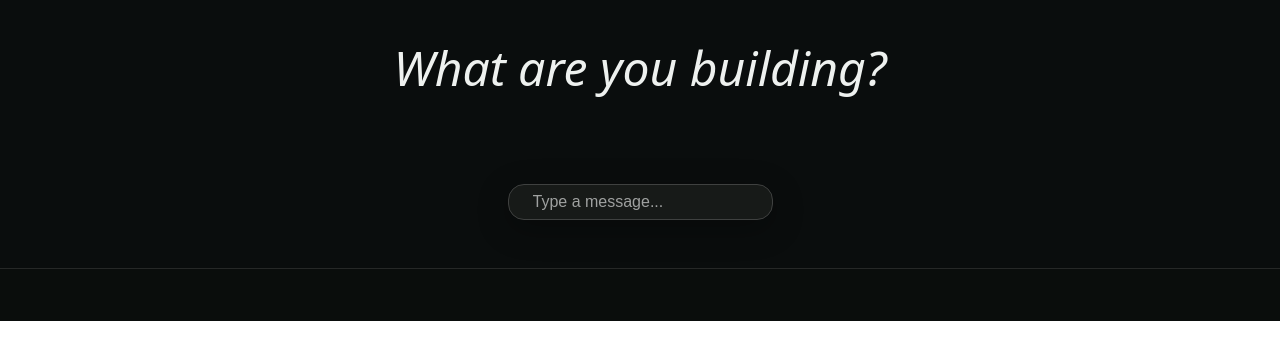
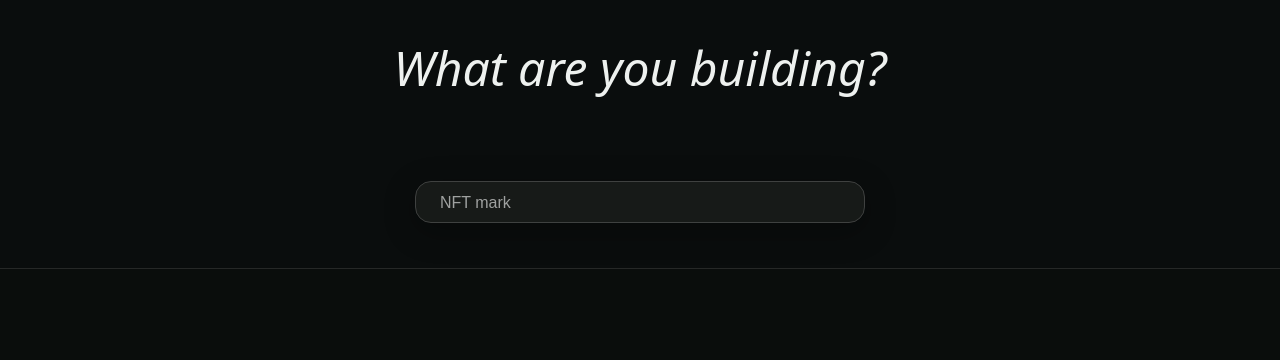
Before and after one commit to rtbarnes/what-are-you-building, a React (Vite) app: page / in a window 1280 px wide. Shown: the top 360 px of the page. Built offline with nearby package versions, Linux system fonts and the light colour scheme.

Commit message:
nicer input

```diff
--- a/src/chat/Chat.module.css
+++ b/src/chat/Chat.module.css
@@ -5,6 +5,7 @@
   background: rgb(var(--background-dark));
   color: rgb(var(--gray-100));
   position: relative;
+  min-height: 100vh;
 }
 
 .header {
@@ -16,13 +17,14 @@
 }
 
 .inputSection {
+  align-self: center;
   flex: 0 0 100px;
   display: flex;
   align-items: center;
   justify-content: center;
   padding: var(--space-lg);
   max-width: 60%;
-  margin: 0 auto;
+  width: 400px;
 }
 
 .output {
--- a/src/chat/MessageInput.module.css
+++ b/src/chat/MessageInput.module.css
@@ -1,6 +1,4 @@
 .inputBar {
-  display: grid;
-  grid-template-columns: 1fr auto;
   gap: var(--space-sm);
   background: rgb(var(--gray-900));
   backdrop-filter: blur(10px);
@@ -18,6 +16,7 @@
   color: rgb(var(--gray-100));
   font-size: 16px;
   outline: none;
+  width: 400px;
 }
 
 .textInput::placeholder {
--- a/src/chat/MessageInput.tsx
+++ b/src/chat/MessageInput.tsx
@@ -1,4 +1,5 @@
 import styles from "./MessageInput.module.css";
+import { useCyclingPlaceholder } from "./useCyclingPlaceholder";
 
 type MessageInputProps = {
   value: string;
@@ -13,6 +14,8 @@ export function MessageInput({
   onSubmit,
   disabled,
 }: MessageInputProps) {
+  const placeholder = useCyclingPlaceholder(2000);
+
   return (
     <form
       className={styles.inputBar}
@@ -25,7 +28,7 @@ export function MessageInput({
       <input
         className={styles.textInput}
         type="text"
-        placeholder="Type a message..."
+        placeholder={placeholder}
         value={value}
         onChange={(e) => onChange(e.target.value)}
         disabled={disabled}
--- /dev/null
+++ b/src/chat/useCyclingPlaceholder.ts
@@ -0,0 +1,73 @@
+import { useState, useEffect } from "react";
+
+const sillyOptions = [
+  "blockchain-native petstore",
+  "AI-powered fortune cookie generator",
+  "NFT marketplace for digital socks",
+  "social network for houseplants",
+  "cryptocurrency for imaginary friends",
+  "dating app for robots",
+  "food delivery service for ghosts",
+  "streaming platform for elevator music",
+  "crowdfunding site for time travel research",
+  "marketplace for selling dreams",
+];
+
+export function useCyclingPlaceholder(
+  intervalMs: number = 2000,
+  typewriterSpeed: number = 50
+) {
+  const [currentIndex, setCurrentIndex] = useState(0);
+  const [displayText, setDisplayText] = useState("");
+  const [isTyping, setIsTyping] = useState(false);
+
+  useEffect(() => {
+    if (isTyping) return; // Don't start new cycle while typing
+
+    const cycleInterval = setInterval(() => {
+      const nextIndex = (currentIndex + 1) % sillyOptions.length;
+      const nextText = sillyOptions[nextIndex];
+
+      // Start clearing current text
+      setIsTyping(true);
+      setDisplayText("");
+
+      // After clearing, start typing new text
+      setTimeout(() => {
+        let charIndex = 0;
+        const typeInterval = setInterval(() => {
+          if (charIndex < nextText.length) {
+            setDisplayText(nextText.slice(0, charIndex + 1));
+            charIndex++;
+          } else {
+            clearInterval(typeInterval);
+            setIsTyping(false);
+            setCurrentIndex(nextIndex);
+          }
+        }, typewriterSpeed);
+      }, 200); // Small delay after clearing
+    }, intervalMs);
+
+    return () => clearInterval(cycleInterval);
+  }, [currentIndex, intervalMs, typewriterSpeed, isTyping]);
+
+  // Initial typing effect on mount
+  useEffect(() => {
+    const initialText = sillyOptions[0];
+    setIsTyping(true);
+    let charIndex = 0;
+    const typeInterval = setInterval(() => {
+      if (charIndex < initialText.length) {
+        setDisplayText(initialText.slice(0, charIndex + 1));
+        charIndex++;
+      } else {
+        clearInterval(typeInterval);
+        setIsTyping(false);
+      }
+    }, typewriterSpeed);
+
+    return () => clearInterval(typeInterval);
+  }, [typewriterSpeed]);
+
+  return displayText;
+}
```
